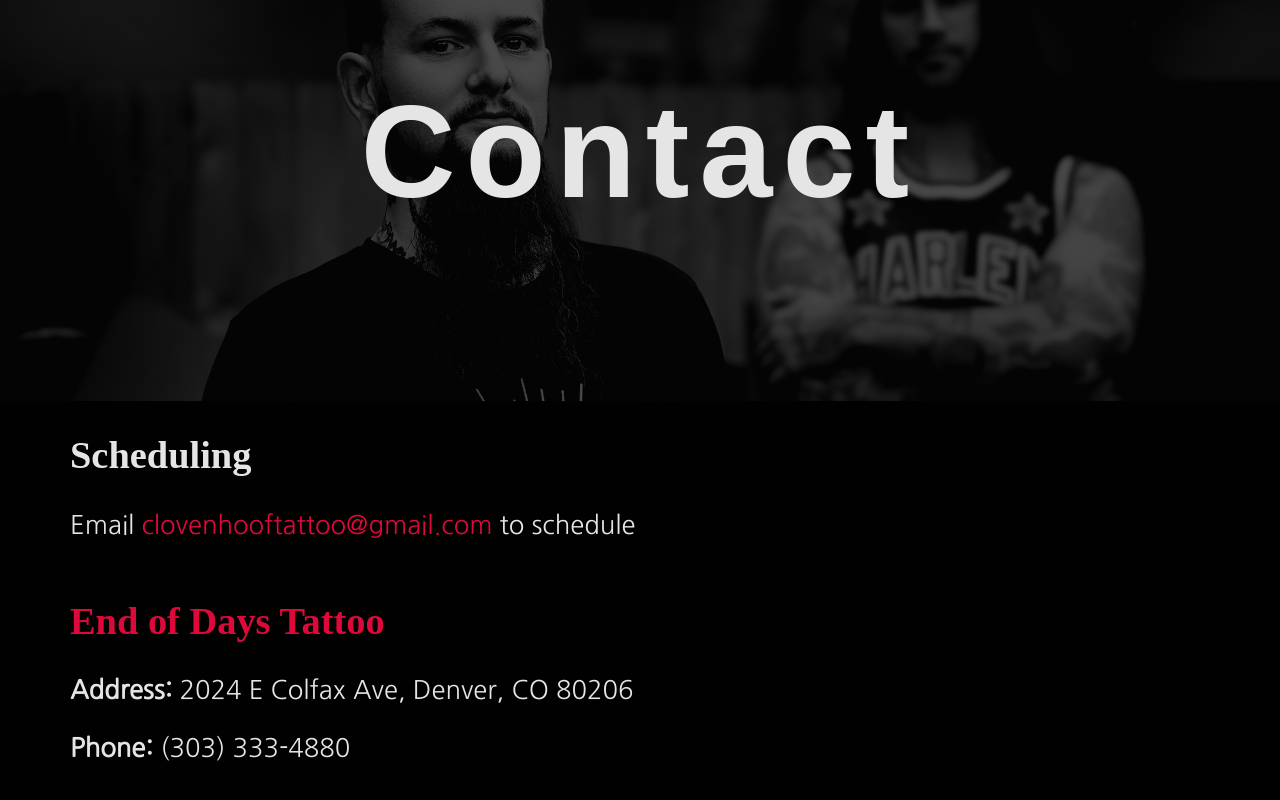
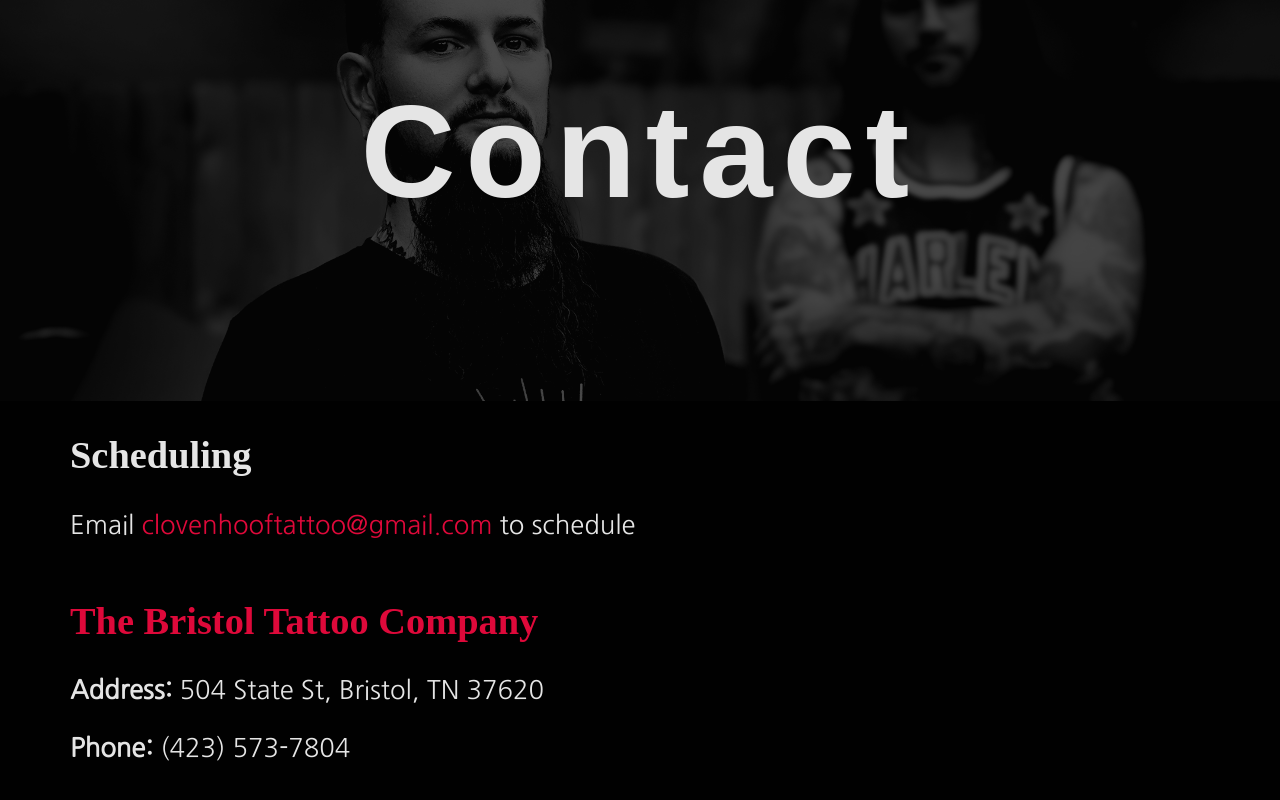
Before and after one commit to house-of-giants/clovenhoof, a Next.js app: page /contact in a window 1280 px wide. Shown: the part 212-1012 px from the top of the page. Built offline with nearby package versions, Linux system fonts and the light colour scheme; grey boxes are pictures that could not be loaded; a web font is replaced by a local one.

Commit message:
Update location info.

```diff
--- a/pages/contact.js
+++ b/pages/contact.js
@@ -13,10 +13,10 @@
 				</div>
 
 				<div className="wrap">
-					<h2><a href="http://eodtattoo.com/" target="_blank" rel="noopener noreferrer">End of Days Tattoo</a></h2>
-					<p><strong>Address:</strong> 2024 E Colfax Ave, Denver, CO 80206</p>
-					<p><strong>Phone:</strong> (303) 333-4880</p>
-					<iframe title="Google map location for EOD Tattoo" style={{width: '100%'}} src="https://www.google.com/maps/embed?pb=!1m14!1m8!1m3!1d12271.962756843563!2d-104.962645!3d39.73986!3m2!1i1024!2i768!4f13.1!3m3!1m2!1s0x0%3A0xd1e7a616ab4bdb6e!2sEnd%20Of%20Days%20(EOD)%20Tattoo!5e0!3m2!1sen!2sus!4v1580315000093!5m2!1sen!2sus" height="450" frameBorder="0" allowFullScreen=""></iframe>
+					<h2><a href="https://www.facebook.com/bristoltattooco/" target="_blank" rel="noopener noreferrer">The Bristol Tattoo Company</a></h2>
+					<p><strong>Address:</strong> 504 State St, Bristol, TN 37620</p>
+					<p><strong>Phone:</strong> (423) 573-7804</p>
+					<iframe title="Google map location for The Bristol Tattoo Company" style={{width: '100%'}} src="https://www.google.com/maps/embed?pb=!1m14!1m8!1m3!1d12813.242959827836!2d-82.1820997!3d36.5948244!3m2!1i1024!2i768!4f13.1!3m3!1m2!1s0x0%3A0x4124003a7b4a0572!2sThe%20Bristol%20Tattoo%20Company!5e0!3m2!1sen!2sus!4v1617893203363!5m2!1sen!2sus" height="450" frameBorder="0" allowFullScreen=""></iframe>
 				</div>
 			</div>
 		</StyledContent>
```
Also changed, not shown: pages/index.js (+4 -4 lines).
